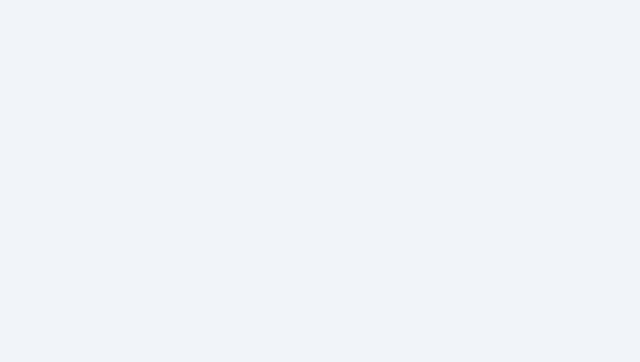
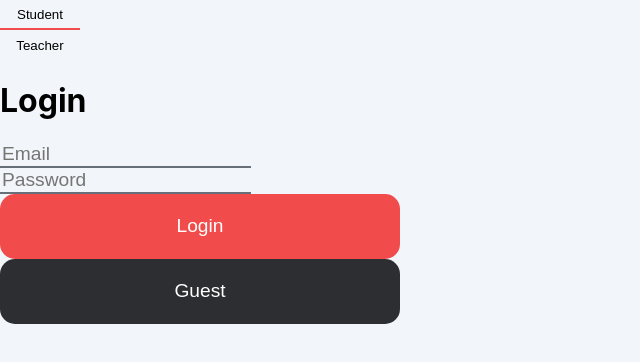
Before and after one commit to arpandaze/sikshyalaya, a React (Create React App) app in the folder frontend/: page /login in a window 1280 px wide. Shown: the top 362 px of the page, without its empty margins (0-640 px from the left). Built offline with nearby package versions, Linux system fonts and the light colour scheme.

Commit message:
Refactoring and addition

```diff
--- a/frontend/package.json
+++ b/frontend/package.json
@@ -3,16 +3,20 @@
   "version": "0.1.0",
   "private": true,
   "dependencies": {
+    "@material-ui/core": "^4.11.3",
     "@testing-library/jest-dom": "^5.11.4",
     "@testing-library/react": "^11.1.0",
     "@testing-library/user-event": "^12.1.10",
     "axios": "^0.21.1",
+    "formik": "^2.2.6",
     "react": "^17.0.1",
     "react-dom": "^17.0.1",
+    "react-icons": "^4.2.0",
     "react-joi-validation": "^1.7.0",
     "react-router-dom": "^5.2.0",
     "react-scripts": "4.0.3",
-    "web-vitals": "^1.0.1"
+    "web-vitals": "^1.0.1",
+    "yup": "^0.32.9"
   },
   "scripts": {
     "start": "react-scripts start",
--- a/frontend/src/App.js
+++ b/frontend/src/App.js
@@ -1,7 +1,13 @@
 import React, { Component } from "react";
+import Routes from "./Route";
 import "./App.css";
+import { Grid } from "@material-ui/core";
 
 function App() {
-  return <div id="container"></div>;
+  return (
+    <div>
+      <Routes />
+    </div>
+  );
 }
 export default App;
--- /dev/null
+++ b/frontend/src/Route.jsx
@@ -0,0 +1,14 @@
+import React, { Component } from "react";
+import { Route, Switch, Redirect } from "react-router-dom";
+import Login from "./views/Login/Login";
+
+const Routes = () => {
+  return (
+    <Switch>
+      <Route path="/login" component={Login} />
+      <Redirect from="/" to="login" />
+    </Switch>
+  );
+};
+
+export default Routes;
--- /dev/null
+++ b/frontend/src/components/Button.jsx
@@ -0,0 +1,19 @@
+import React from "react";
+
+const buttonStyles = {
+  outline: "none",
+  border: "none",
+};
+
+const Button = ({ name, colorStyles, ...rest }) => {
+  const finalStyles = { ...buttonStyles, ...colorStyles };
+  return (
+    <div>
+      <button {...rest} id={name} style={finalStyles}>
+        {name}
+      </button>
+    </div>
+  );
+};
+
+export default Button;
--- /dev/null
+++ b/frontend/src/components/Tab.jsx
@@ -0,0 +1,21 @@
+import React from "react";
+import theme from "../utils/colors";
+
+const styleSheet = {
+  line: {
+    width: "50px",
+    height: "3px",
+    backgroundColor: theme.red4,
+  },
+};
+
+const Tab = ({ name, active, onClick, ...rest }) => {
+  return (
+    <div>
+      <a>{name}</a>
+      {active ? <div style={styleSheet.line}></div> : <div></div>}
+    </div>
+  );
+};
+
+export default Tab;
--- /dev/null
+++ b/frontend/src/utils/colors.jsx
@@ -0,0 +1,29 @@
+const theme = {
+  red1: "#FF3333",
+  red2: "#E64551",
+  red3: "#F24F4F",
+  red4: "#F14B4B",
+  red41: "#FF6F61",
+  red5: "#FF9B91",
+  black: "#2C2E32",
+  white: "#ffffff",
+  grey1: "#676F79",
+  grey2: "#A0A6AC",
+  grey3: "#FFF8F7",
+  blue: "#2B71DB",
+  blue2: "#389AEA",
+  blue3: "#55B0FF",
+  blue4: "#33BCD4",
+  green: "#42C7CA",
+  green2: "#00C2A5",
+  green3: "#01D78D",
+  green4: "#ADF2DB",
+  yellow: "#FFCE37",
+  light1: "#F2F5F9",
+  light2: "#FFFAEA",
+  purple: "#8269DD",
+  purple2: "#8977E6",
+  purple3: "#9999FF",
+};
+
+export default theme;
--- a/frontend/src/views/Login/Login.jsx
+++ b/frontend/src/views/Login/Login.jsx
@@ -0,0 +1,116 @@
+import React, { useState } from "react";
+import { Formik, Field, Form } from "formik";
+import Button from "../../components/Button";
+import theme from "../../utils/colors";
+import * as yup from "yup";
+import Tab from "../../components/Tab";
+
+const styleSheet = {
+  tabButton: {
+    width: "80px",
+    height: "30px",
+    backgroundColor: "transparent",
+  },
+  tabActiveButton: {
+    width: "80px",
+    height: "30px",
+    backgroundColor: "transparent",
+    borderBottom: "2px solid " + theme.red4,
+  },
+  loginButton: {
+    width: "400px",
+    height: "65px",
+    backgroundColor: theme.red4,
+    color: theme.white,
+    borderRadius: "15px",
+    fontSize: "1.2em",
+  },
+  guestButton: {
+    width: "400px",
+    height: "65px",
+    backgroundColor: theme.black,
+    color: theme.white,
+    borderRadius: "15px",
+    fontSize: "1.2em",
+  },
+  inputButton: {
+    outline: "none",
+    border: "none",
+    borderBottom: "2px solid " + theme.grey1,
+    fontSize: "1.2em",
+    background: "transparent",
+  },
+  inputLabel: { fontSize: "1.2em" },
+};
+const validationSchema = yup.object({
+  email: yup
+    .string("Enter your email")
+    .email("Enter a valid email")
+    .required("Email is required"),
+  password: yup
+    .string("Enter your password")
+    .min(4, "Minimum 4 characters")
+    .required("Password is required"),
+});
+const Login = () => {
+  const [active, setActive] = useState(1);
+  return (
+    <div>
+      <div>
+        <div>
+          <Button
+            name="Student"
+            onClick={() => {
+              setActive(active ? 0 : 1);
+            }}
+            colorStyles={
+              active ? styleSheet.tabActiveButton : styleSheet.tabButton
+            }
+          />
+          <Button
+            name="Teacher"
+            onClick={() => {
+              setActive(active ? 0 : 1);
+            }}
+            colorStyles={
+              active ? styleSheet.tabButton : styleSheet.tabActiveButton
+            }
+          />
+        </div>
+        <h1>Login</h1>
+        <Formik
+          initialValues={{
+            email: "",
+            password: "",
+          }}
+          validationSchema={validationSchema}
+          //   onSubmit={async (values) => {
+          //     await new Promise((r) => setTimeout(r, 500));
+          //     alert(JSON.stringify(values, null, 2));
+          //   }}
+        >
+          <Form>
+            <Field
+              id="email"
+              name="email"
+              placeholder="Email"
+              style={styleSheet.inputButton}
+            />
+            <br />
+            <Field
+              type="password"
+              id="password"
+              name="password"
+              placeholder="Password"
+              style={styleSheet.inputButton}
+            />
+            <Button name="Login" colorStyles={styleSheet.loginButton} />
+            <Button name="Guest" colorStyles={styleSheet.guestButton} />
+          </Form>
+        </Formik>
+      </div>
+    </div>
+  );
+};
+
+export default Login;
```
Also changed, not shown: frontend/src/index.js (+9 -8 lines), 1 other file (tests, documents, lock files or other folders).
